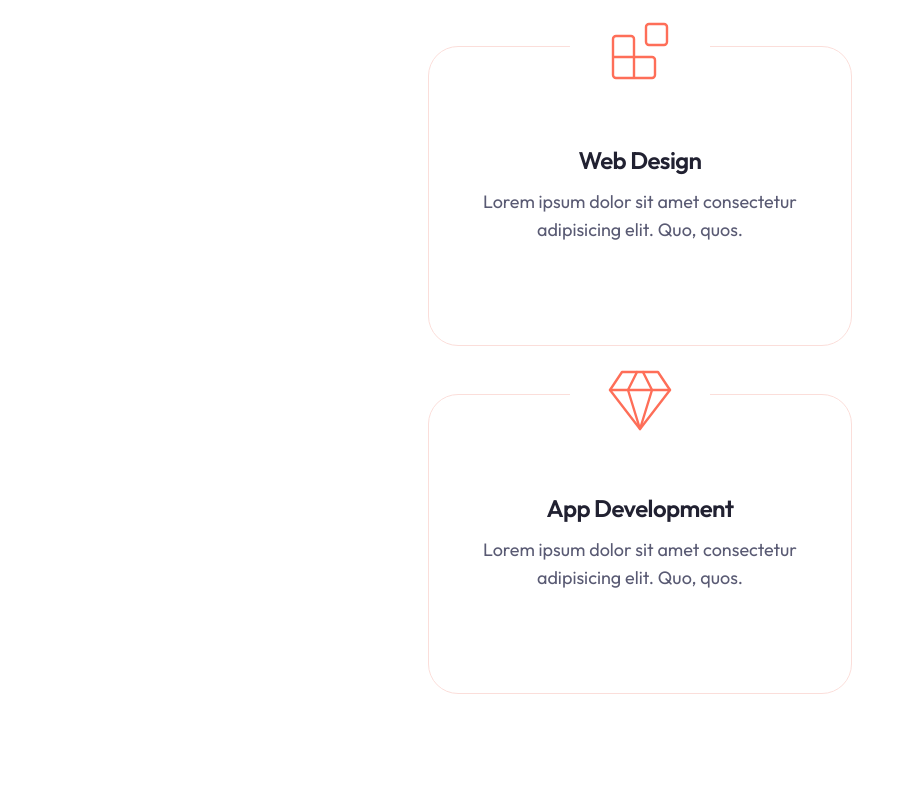
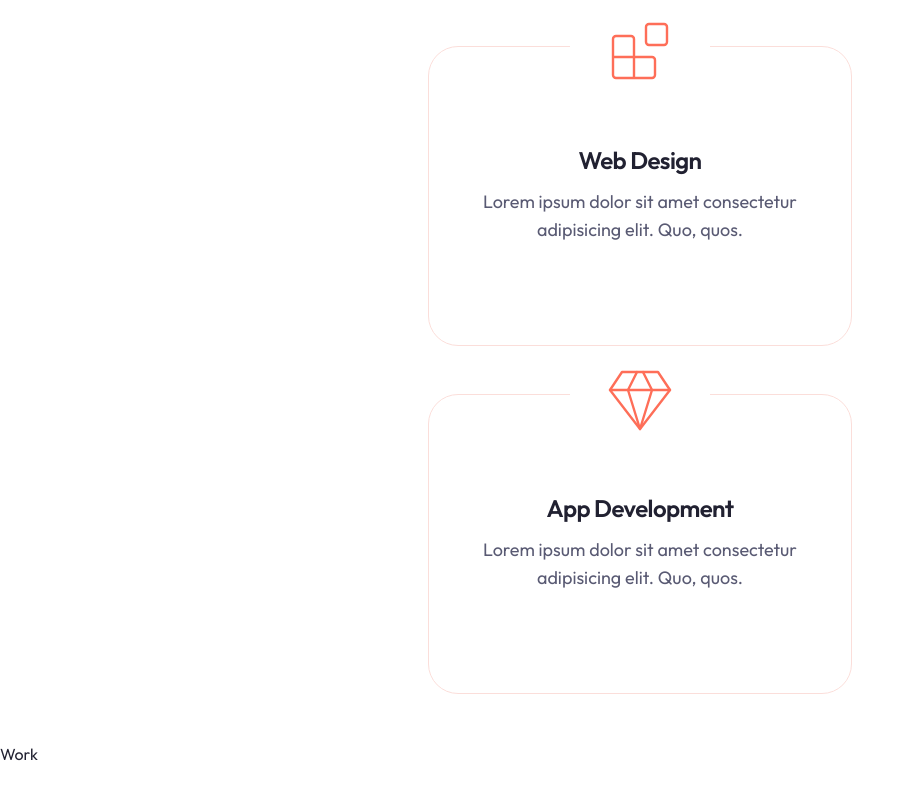
Before and after one commit to Ambrosioc/portfolio-next, a Next.js app: page / in a window 1280 px wide. Shown: the part 2056-2856 px from the top of the page, without its empty margins (0-914 px from the left). Built offline with nearby package versions, Linux system fonts and the light colour scheme.

Commit message:
add padding on the section services and add Work component

```diff
--- a/app/page.jsx
+++ b/app/page.jsx
@@ -1,6 +1,7 @@
 import Hero from "@/components/Hero";
 import About from "@/components/About";
 import Services from "@/components/Services";
+import Work from "@/components/Work";
 
 export default function Home() {
 	return (
@@ -8,6 +9,7 @@ export default function Home() {
 			<Hero />
 			<About />
 			<Services />
+			<Work />
 		</main>
 	);
 }
--- a/components/Services.jsx
+++ b/components/Services.jsx
@@ -30,7 +30,7 @@ const servicesData = [
 
 const Services = () => {
 	return (
-		<section>
+		<section className="mb-12 xl:mb-36">
 			<div className="container mx-auto">
 				<h2 className="section-title mb-12 xl:mb-24 text-center mx-auto">
 					Mes services
--- /dev/null
+++ b/components/Work.jsx
@@ -0,0 +1,5 @@
+const Work = () => {
+	return <div>Work</div>;
+};
+
+export default Work;
```
